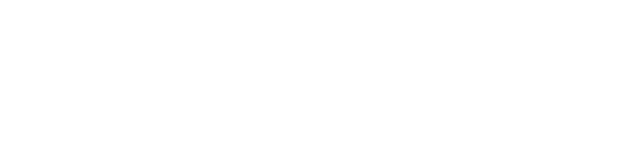
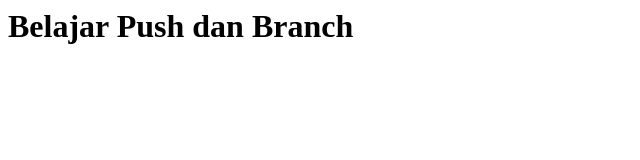
Before and after one commit to tegarramadhan88/belajar-niomic, a plain HTML site: page header.html in a window 1280 px wide. Shown: the whole page, without its empty margins (0-640 px from the left). Drawn offline with Linux system fonts and the light colour scheme.

Commit message:
add elemen h1 header

```diff
--- a/header.html
+++ b/header.html
@@ -4,5 +4,7 @@
     <meta name="viewport" content="width=device-width, initial-scale=1.0" />
     <title>Belajar Git Push</title>
   </head>
-  <body></body>
+  <body>
+    <h1>Belajar Push dan Branch</h1>
+  </body>
 </html>
```
